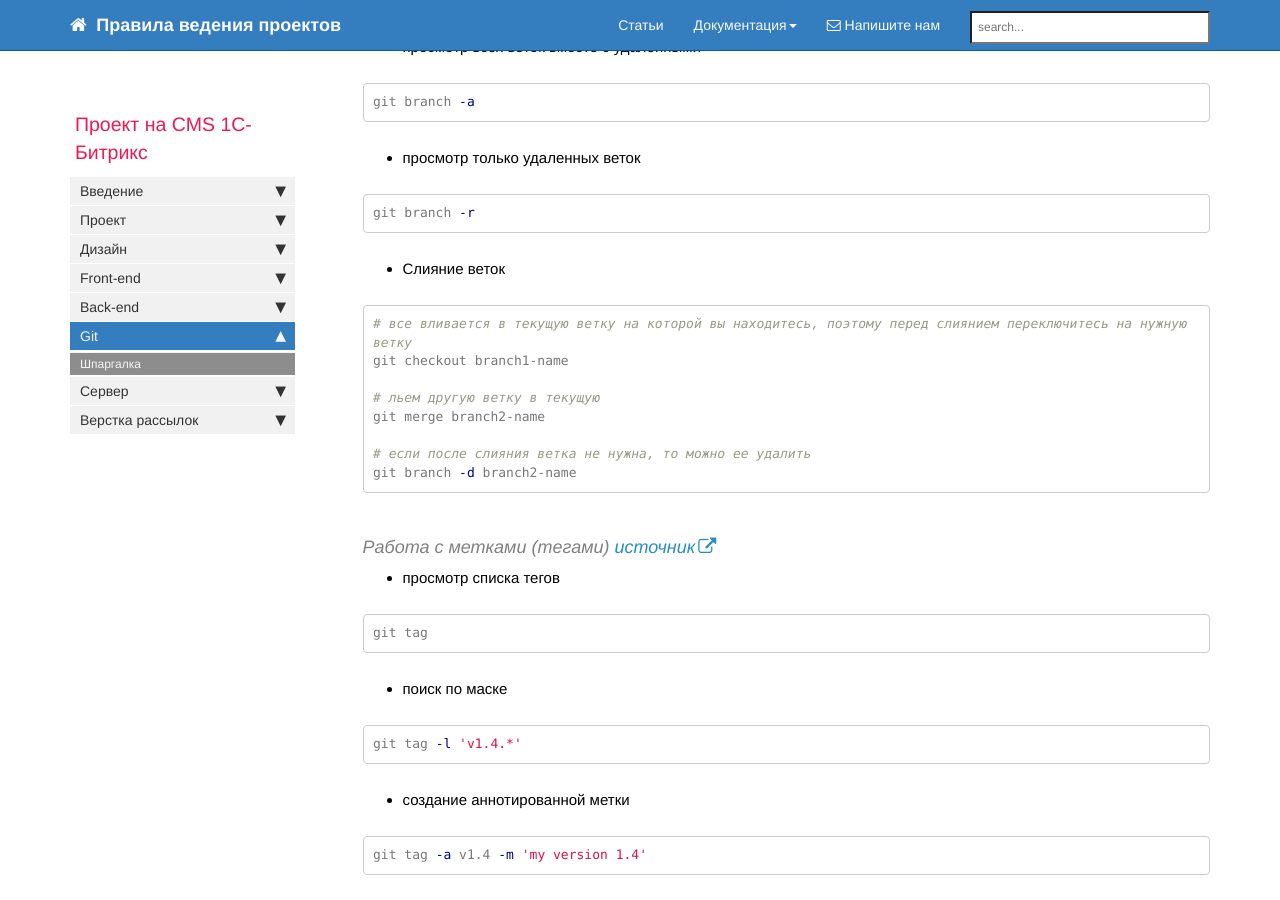
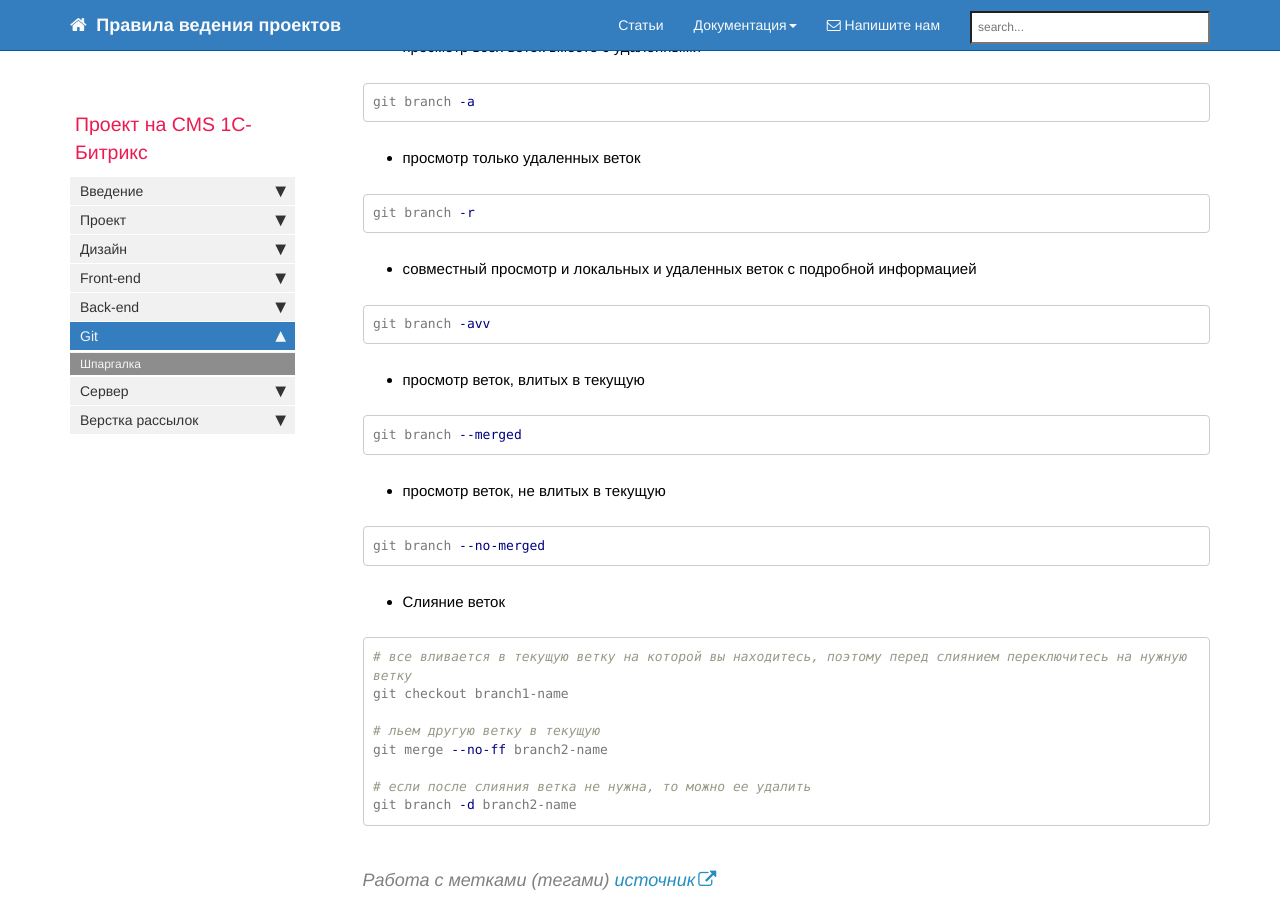
Before and after one commit to gdecider/gdecider.github.io, a Jekyll site: the page built from pages/bx/bx_git-shpora.md, in a window 1280 px wide and 900 px high, scrolled down 4869 px. Built offline with Jekyll 4.4.1, drawn with Linux system fonts in a browser that asks for light colours; nearby versions of some CDN libraries; comment, search, counter and statistics services are not loaded.

Commit message:
Update bx_git-shpora.md

````diff
--- a/pages/bx/bx_git-shpora.md
+++ b/pages/bx/bx_git-shpora.md
@@ -232,6 +232,24 @@ git branch -a
 git branch -r
 ```
 
+* совместный просмотр и локальных и удаленных веток с подробной информацией
+
+```bash
+git branch -avv
+```
+
+* просмотр веток, влитых в текущую
+
+```bash
+git branch --merged
+```
+
+* просмотр веток, не влитых в текущую
+
+```bash
+git branch --no-merged
+```
+
 * Слияние веток
 
 ```bash
@@ -239,7 +257,7 @@ git branch -r
 git checkout branch1-name
 
 # льем другую ветку в текущую
-git merge branch2-name
+git merge --no-ff branch2-name
 
 # если после слияния ветка не нужна, то можно ее удалить
 git branch -d branch2-name
````
